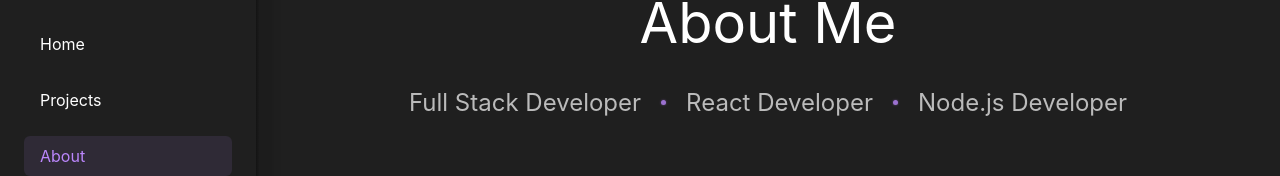
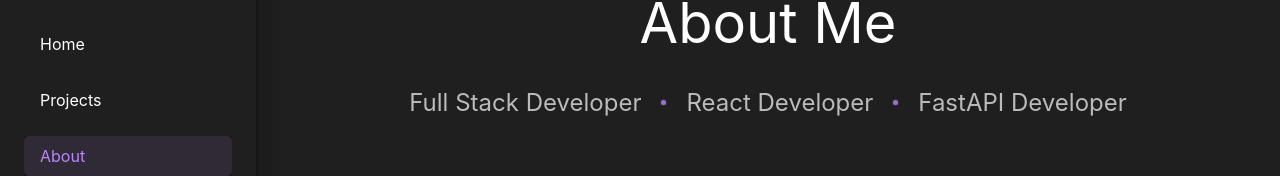
Before and after one commit to Greycode009/Dipesh-Portfolio, a React (Create React App) app: page /about in a window 1280 px wide. Shown: the part 149-325 px from the top of the page. Built offline with nearby package versions, Linux system fonts and the light colour scheme.

Commit message:
Change from nodejs developer to fastapi developer

```diff
--- a/src/pages/About.jsx
+++ b/src/pages/About.jsx
@@ -182,7 +182,7 @@
           >
             <circle cx="2.5" cy="2.5" r="2.5" fill="currentColor" />
           </svg>
-          <span>Node.js Developer</span>
+          <span>FastAPI Developer</span>
         </motion.div>
       </motion.section>
 
```
